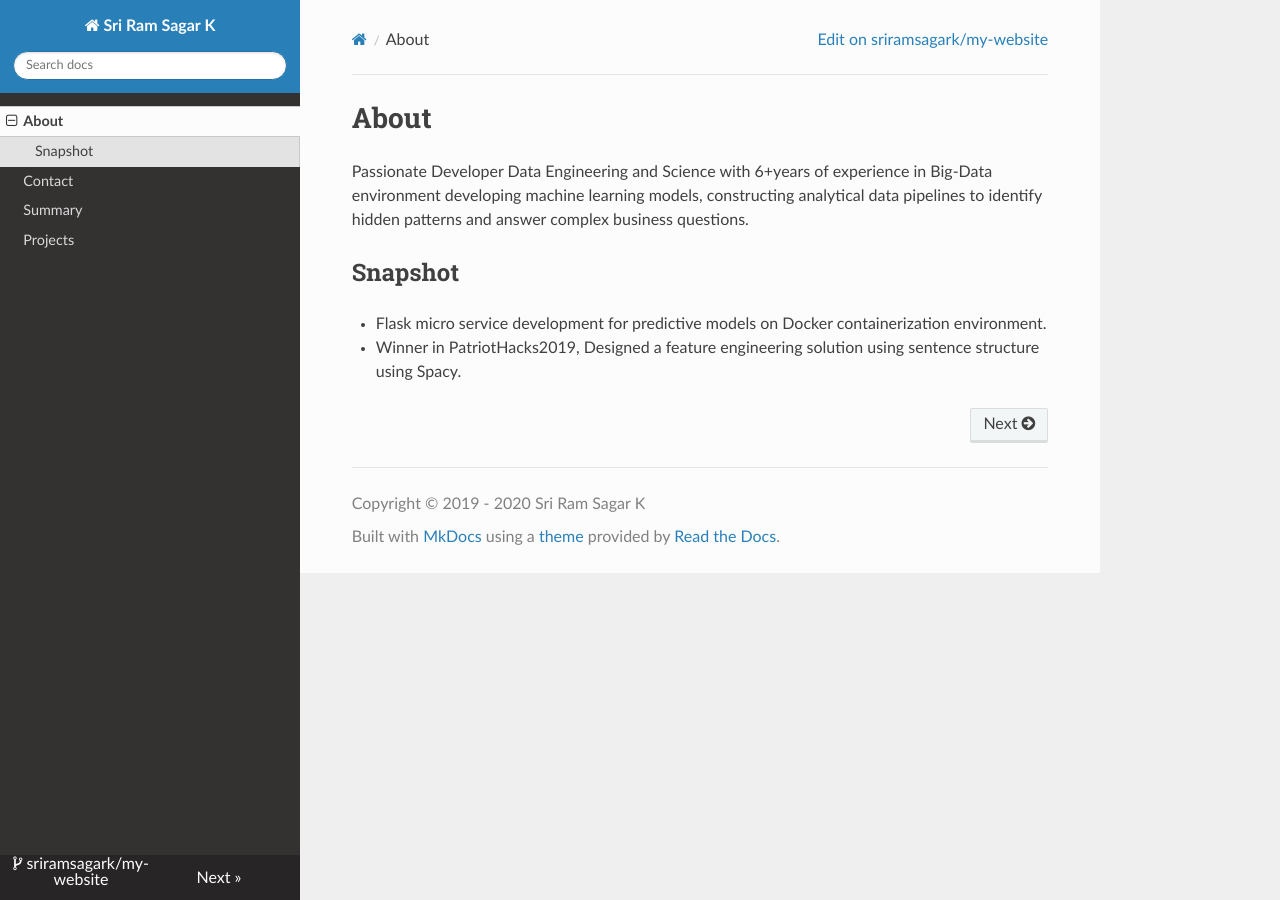
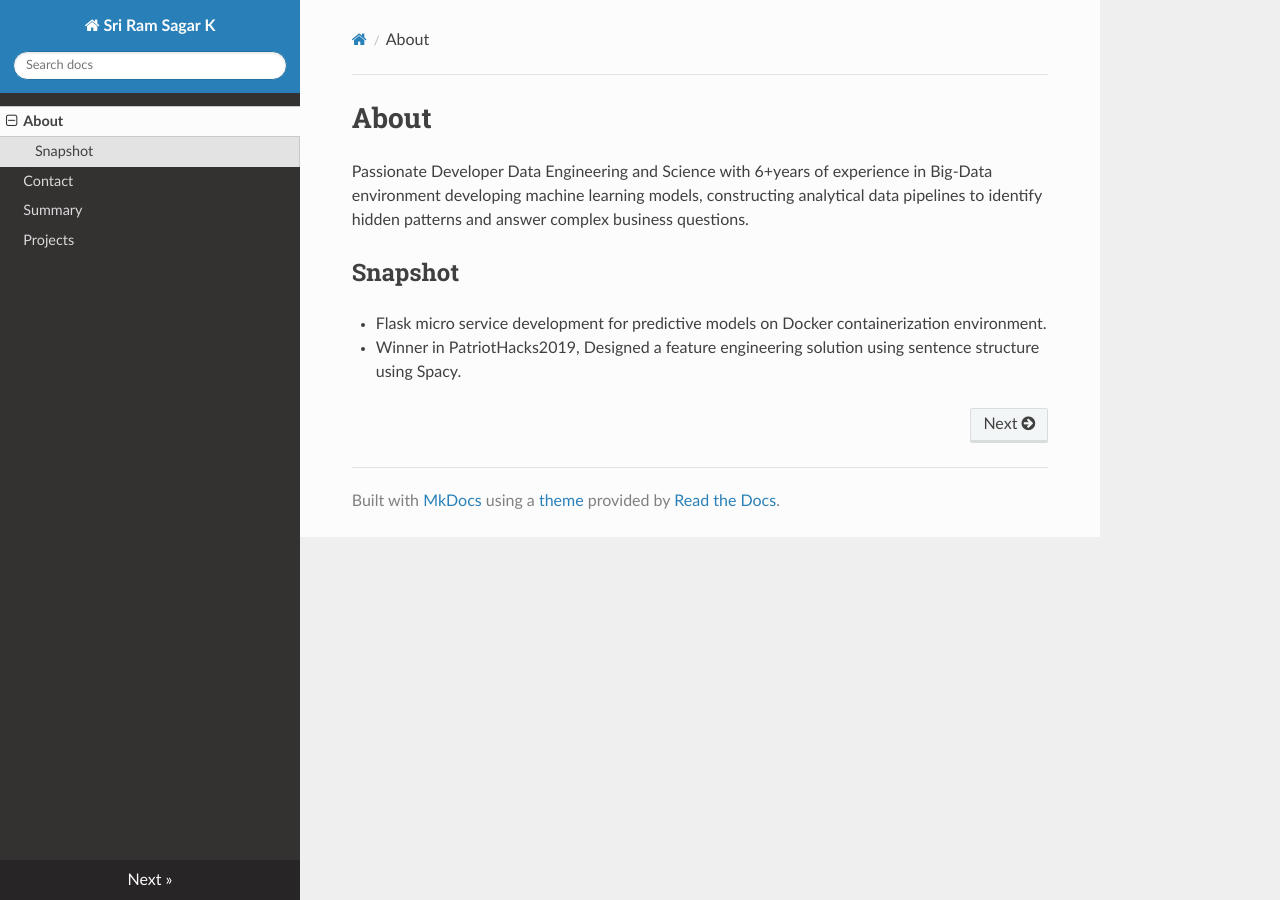
Before and after one commit to sriram161/my-website, an MkDocs documentation site: the page built from docs/index.md, in a window 1280 px wide. Built offline with MkDocs 1.6.1, drawn with Linux system fonts in a browser that asks for light colours; nearby versions of some CDN libraries.

Commit message:
minimal site

```diff
--- a/mkdocs.yml
+++ b/mkdocs.yml
@@ -1,9 +1,4 @@
 site_name: Sri Ram Sagar K
-site_author: Sri Ram Sagar K
-copyright: "Copyright &copy; 2019 - 2020 Sri Ram Sagar K"
-site_url: https://sriramsagark.io
-repo_url: https://github.com/sriram161/my-website
-repo_name: sriramsagark/my-website
 theme: readthedocs
 nav:
   - index.md
```
